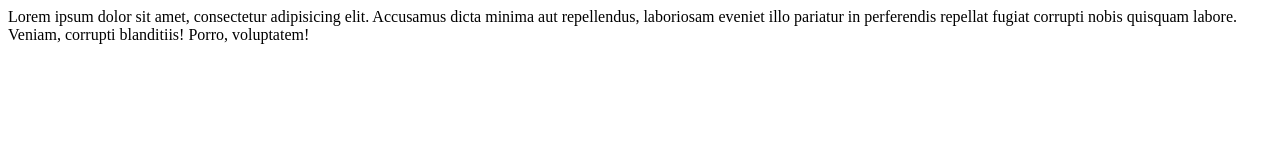
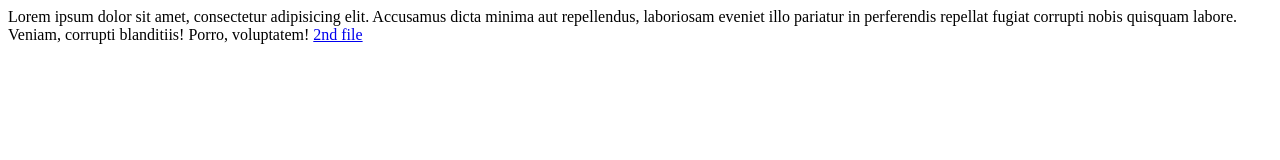
Before and after one commit to wishkhan/duck, a plain HTML site: page index.html in a window 1280 px wide. Drawn offline with Linux system fonts and the light colour scheme.

Commit message:
Update index.html

```diff
--- a/index.html
+++ b/index.html
@@ -9,3 +9,4 @@
     Lorem ipsum dolor sit amet, consectetur adipisicing elit. Accusamus dicta minima aut repellendus, laboriosam eveniet illo pariatur in perferendis repellat fugiat corrupti nobis quisquam labore. Veniam, corrupti blanditiis! Porro, voluptatem!
 </body>
 </html>
+<a href="duck.html">2nd file</a>
```
